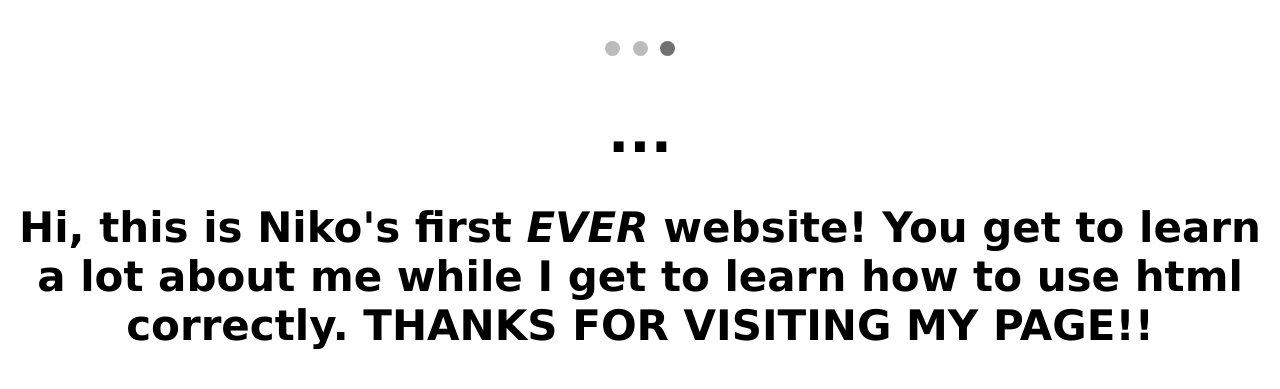
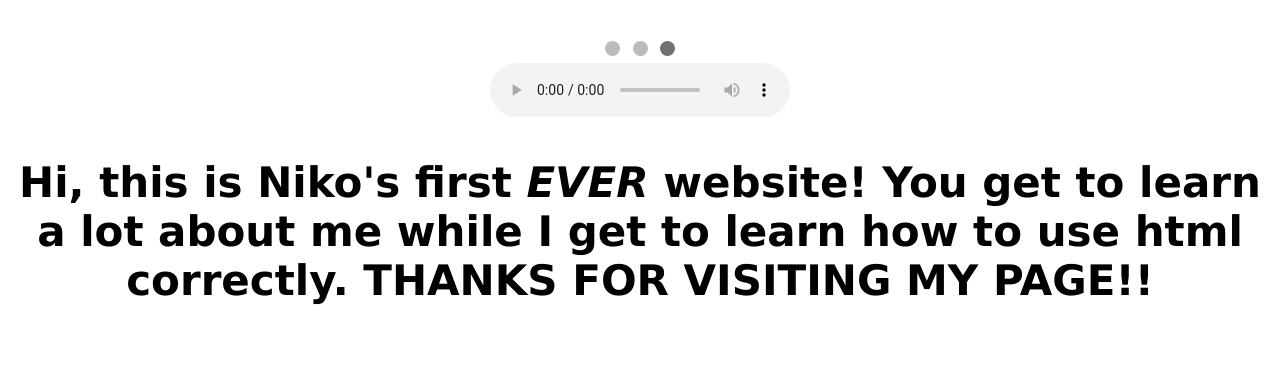
Before and after one commit to otsuka1234/otsuka1234.github.io, a plain HTML site: page IndexForWebsite.html in a window 1280 px wide. Shown: the part 209-598 px from the top of the page. Drawn offline with Linux system fonts and the light colour scheme.

Commit message:
Update IndexForWebsite.html

```diff
--- a/IndexForWebsite.html
+++ b/IndexForWebsite.html
@@ -184,7 +184,12 @@
     }
 </script>
 
-<h1>...</h1>
+<audio controls>
+  <source src="horse.ogg" type="audio/ogg">
+  <source src="horse.mp3" type="audio/mpeg">
+  Your browser does not support the audio tag.
+</audio>
+    <!-- Help from w3schools-->
 <h2>Hi, this is Niko's first <em>EVER</em> website! You get to learn a lot about me while I get to learn how to use
 html correctly. <strong>THANKS FOR VISITING MY PAGE!!</strong></h2>
 </body>
```
